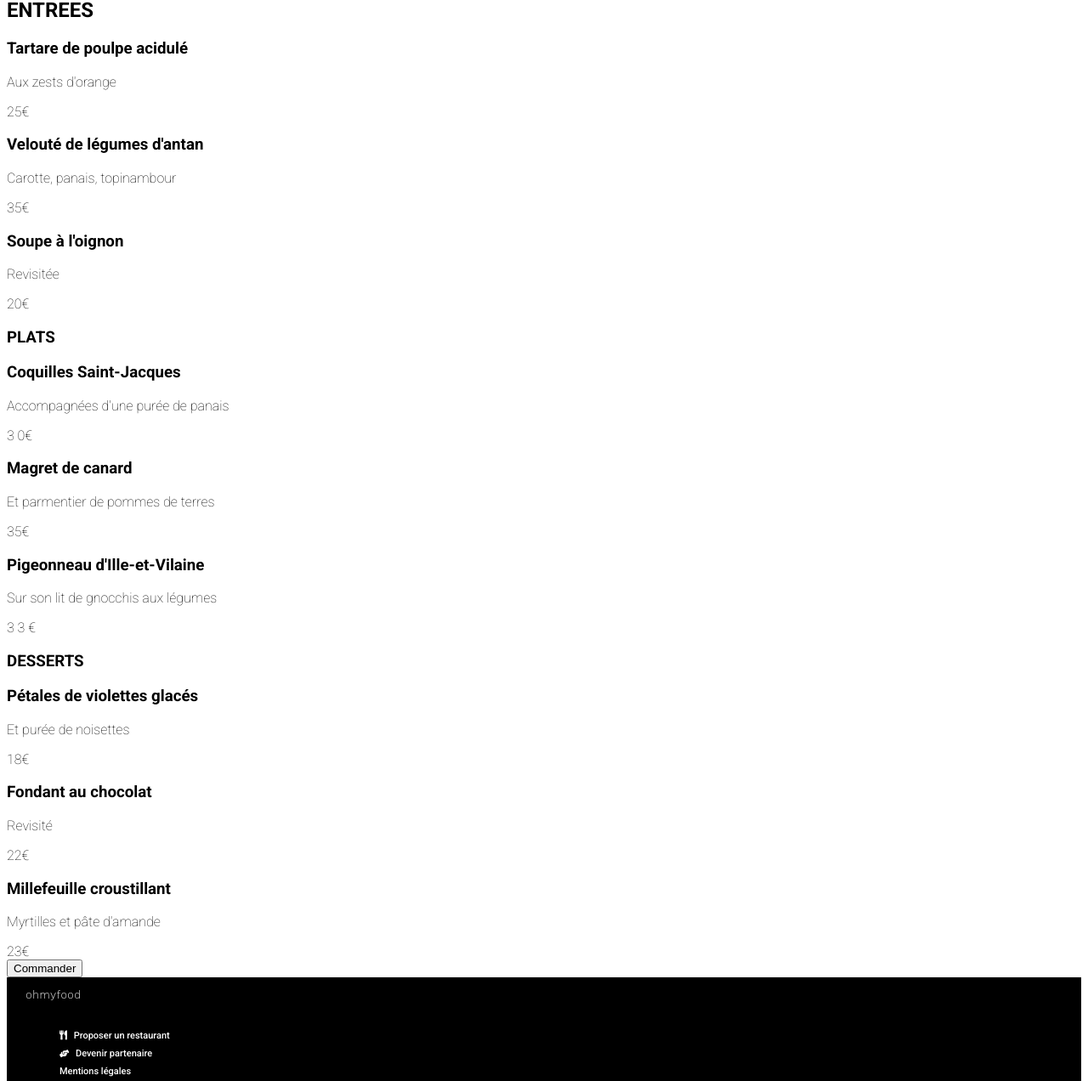
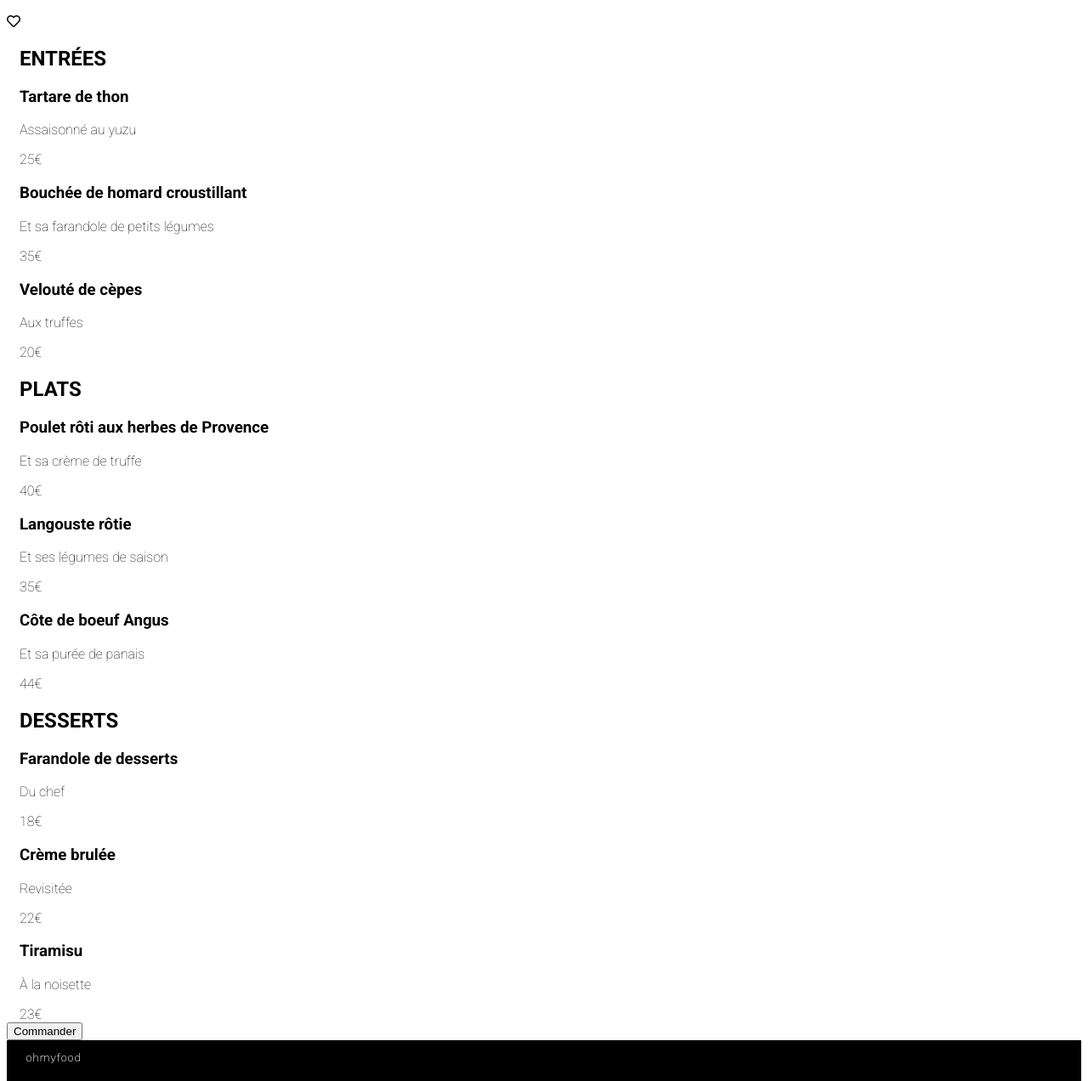
Before and after one commit to durrmeyer/durrmeyer-3-02092021, a website: page sass/pages/le-delice-des-sens.html in a window 1280 px wide. Shown: the part 413-1685 px from the top of the page at 85% size. Drawn offline with Linux system fonts and the light colour scheme; files whose address does not match are found by name; a web font is replaced by a local one.

Commit message:
dernière page

```diff
--- a/sass/pages/le-delice-des-sens.html
+++ b/sass/pages/le-delice-des-sens.html
@@ -1,10 +1,10 @@
 <!DOCTYPE html>
-<html lang="en">
+<html lang="fr">
   <head>
     <meta charset="UTF-8" />
     <meta http-equiv="X-UA-Compatible" content="IE=edge" />
     <meta name="viewport" content="width=device-width, initial-scale=1.0" />
-    <title>Ohmyfood</title>
+    <title>Ohmyfood, le délice des sens</title>
     <link
       rel="stylesheet"
       href="https://use.fontawesome.com/releases/v5.15.3/css/all.css"
@@ -16,94 +16,108 @@
       href="https://fonts.googleapis.com/css2?family=Roboto:wght@100;500;700;900&family=Shrikhand&display=swap"
       rel="stylesheet"
     />
-    <link rel="stylesheet" href=" ./public/css/style.css" />
+    <link rel="stylesheet" href="/public/css/style.css" />
   </head>
   <body>
-    <header>
+    <header class="headerlogo">
       <img
         class="headerlogo__img"
-        src="public/images/ohmyfood.png"
+        src="/public/images/logo/ohmyfood.png"
         alt="logo-ohmyfood"
       />
     </header>
-    <div class="img-header">
+    <div class="background">
       <img
-        src="/public/images/restaurants/toa-heftiba-DQKerTsQwi0-unsplash.jpg"
-        alt="img-header"
+        src="/public/images/restaurants/jay-wennington-N_Y88TWmGwA-unsplash.jpg"
+        alt="menu a la française"
       />
     </div>
     <main>
-      <div class="card-menu">
-        <h1>A la française <i class="far fa-heart heart"></i></h1>
-        <h2>ENTREES</h2>
-        <div class="card">
-          <h3>Tartare de poulpe acidulé</h3>
-          <div class="text">
-            <p>Aux zests d'orange</p>
-            <div class="prix">25€</div>
+      <div class="container">
+        <div class="restaurant">
+          <div class="restaurant__title">
+            <h1>Le délice des sens</h1>
+          </div>
+          <div class="restaurant__icone">
+            <i class="far fa-heart heart"></i>
           </div>
         </div>
-        <div class="card">
-          <h3>Velouté de légumes d'antan</h3>
-          <div class="text">
-            <p>Carotte, panais, topinambour</p>
-            <div class="prix">35€</div>
+        <section>
+          <h2 class="title-menu">ENTRÉES</h2>
+          <div class="menu">
+            <h3>Tartare de thon</h3>
+            <div class="menu__text">
+              <p>Assaisonné au yuzu</p>
+              <div class="menu__prix">25€</div>
             </div>
           </div>
-        <div class="card">
-          <h3>Soupe à l'oignon</h3>
-          <div class="text">
-            <p>Revisitée</p>
-            <div class="prix">20€</div>
+          <div class="menu">
+            <h3>Bouchée de homard croustillant</h3>
+            <div class="menu__text">
+              <p>Et sa farandole de petits légumes</p>
+              <div class="menu__prix">35€</div>
             </div>
           </div>
-        <h3>PLATS</h3>
-        <div class="card">
-          <h3>Coquilles Saint-Jacques</h3>
-          <div class="text">
-            <p>Accompagnées d'une purée de panais</p>
-            <div class="prix">3 0€</div>
+          <div class="menu">
+            <h3>Velouté de cèpes</h3>
+            <div class="menu__text">
+              <p>Aux truffes</p>
+              <div class="menu__prix">20€</div>
             </div>
           </div>
-        <div class="card">
-          <h3>Magret de canard</h3>
-          <div class="text">
-            <p>Et parmentier de pommes de terres</p>
-            <div class="prix">35€</div>
+        </section>
+        <section>
+          <h2 class="title-menu">PLATS</h2>
+          <div class="menu">
+            <h3>Poulet rôti aux herbes de Provence</h3>
+            <div class="menu__text">
+              <p>Et sa crème de truffe</p>
+              <div class="menu__prix">40€</div>
             </div>
           </div>
-        <div class="card">
-          <h3>Pigeonneau d'Ille-et-Vilaine</h3>
-          <div class="text">
-            <p>Sur son lit de gnocchis aux légumes</p>
-            <div class="prix">3 3 €</div>
+          <div class="menu">
+            <h3>Langouste rôtie</h3>
+            <div class="menu__text">
+              <p>Et ses légumes de saison</p>
+              <div class="menu__prix">35€</div>
             </div>
           </div>
-        <h3>DESSERTS</h3>
-        <div class="card">
-          <h3>Pétales de violettes glacés</h3>
-          <div class="text">
-            <p>Et purée de noisettes</p>
-            <div class="prix">18€</div>
+          <div class="menu">
+            <h3>Côte de boeuf Angus</h3>
+            <div class="menu__text">
+              <p>Et sa purée de panais</p>
+              <div class="menu__prix">44€</div>
             </div>
           </div>
-        <div class="card">
-          <h3>Fondant au chocolat</h3>
-          <div class="text">
-            <p>Revisité</p>
-            <div class="prix">22€</div>
+        </section>
+
+        <section>
+          <h2 class="title-menu">DESSERTS</h2>
+          <div class="menu">
+            <h3>Farandole de desserts</h3>
+            <div class="menu__text">
+              <p>Du chef</p>
+              <div class="menu__prix">18€</div>
             </div>
           </div>
-        <div class="card">
-          <h3>Millefeuille croustillant</h3>
-          <div class="text">
-            <p>Myrtilles et pâte d'amande</p>
-            <div class="prix">23€</div>
+          <div class="menu">
+            <h3>Crème brulée</h3>
+            <div class="menu__text">
+              <p>Revisitée</p>
+              <div class="menu__prix">22€</div>
             </div>
           </div>
+          <div class="menu">
+            <h3>Tiramisu</h3>
+            <div class="menu__text">
+              <p>À la noisette</p>
+              <div class="menu__prix">23€</div>
             </div>
-      <div class="btn">
-        <button>Commander</button>
+          </div>
+        </section>
+        <div class="button">
+          <button class="button__menu">Commander</button>
+        </div>
       </div>
     </main>
     <footer>
@@ -114,11 +128,11 @@
         </li>
         <li>
           <a href="#"
-            ><i class="fas fa-hands-helping icon"></i> Devenir partenaire</a
-          >
+            ><i class="fas fa-hands-helping icon"></i> Devenir partenaire
+          </a>
         </li>
         <li><a href="#">Mentions légales</a></li>
-        <li><a href="#ohmyfood@gmail.com">Contact</a></li>
+        <li><a href="ohmyfood@gmail.com">Contact</a></li>
       </ul>
     </footer>
   </body>
```
Lines whose indentation alone changed are shown as unchanged.
